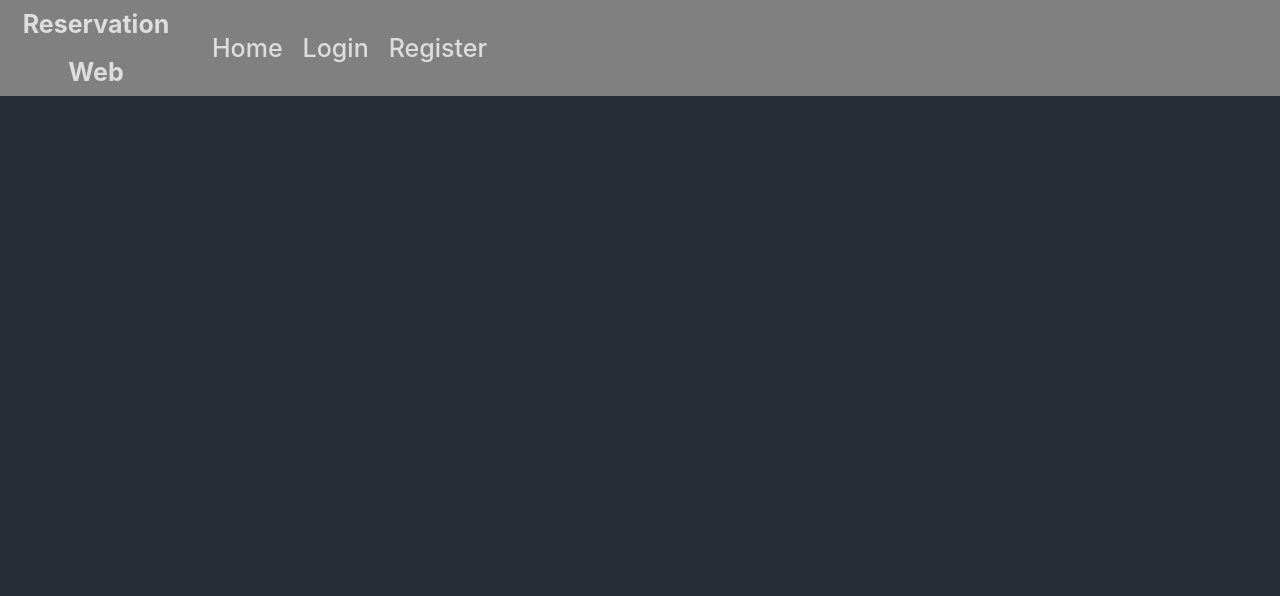
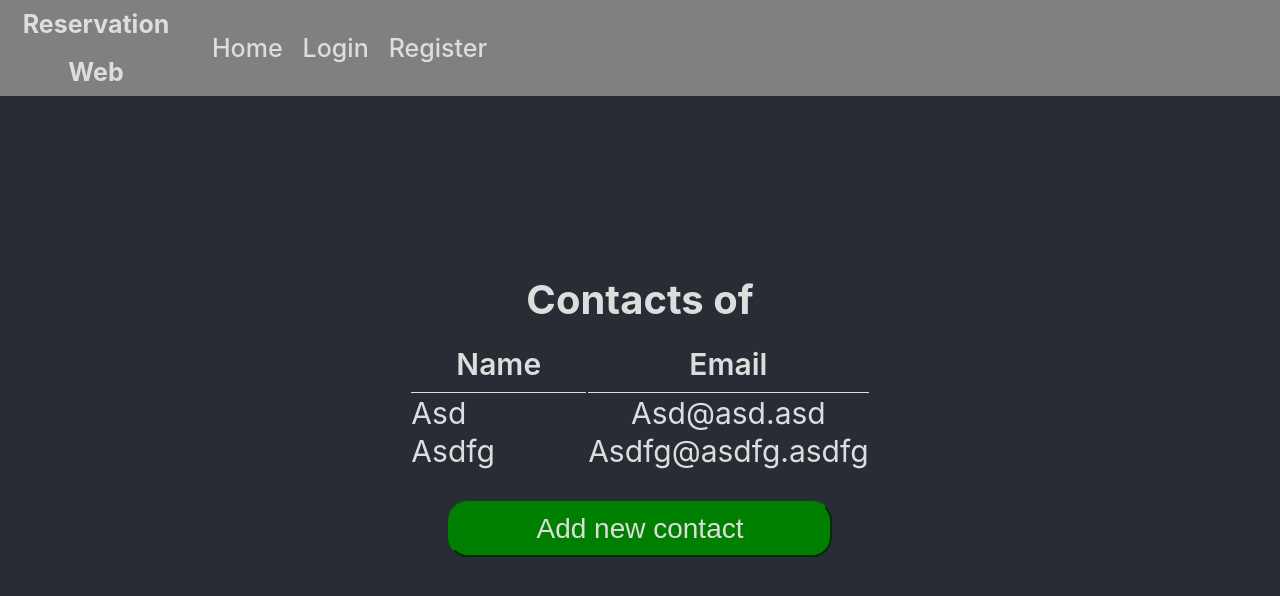
Before and after one commit to jesusmiguel123/ContactsApp, a React (Create React App) app in the folder frontend/: page /user/my-contacts in a window 1280 px wide. Shown: the top 596 px of the page. Built offline with nearby package versions, Linux system fonts and the light colour scheme.

Commit message:
Final Commit

```diff
--- a/frontend/src/App.jsx
+++ b/frontend/src/App.jsx
@@ -2,20 +2,23 @@ import './App.css';
 
 //import { Route, Routes, Link, Navigate, useNavigate } from 'react-router-dom';
 import { Route, Routes, Link, useNavigate } from 'react-router-dom';
+import { useState } from 'react';
 
 import Home from './Components/Home';
 import Login from './Components/Login';
 import Register from './Components/Register';
 
 import Profile from './Components/User/Profile';
+import Contacts from './Components/User/Contacts';
 
 import { useAuth } from './utils/useAuth';
-import { useState } from 'react';
+import useLocalStorage from './utils/useLocalStorage';
 
 const App = () => {
-  const [user, setUser] = useState(null);
+  const [getUser, , ] = useLocalStorage("user");
 
-  const { isAuth } = useAuth();
+  const [user, setUser] = useState(getUser() || null);
+
   /*
   const ProtectedRoute = ({ children }) => {
     const { isAuth } = useAuth();
@@ -40,9 +43,9 @@ const App = () => {
         <h1><Link to="/">Reservation Web</Link></h1>
         <nav>
           <ul>
-              { isAuth ?
-                <><li><Link to={`/${user}`}>Home</Link></li>
-                  <li><Link to={`/${user}/my-groups`}>My Groups</Link></li>
+              { user ?
+                <><li><Link to={"/user"}>Home</Link></li>
+                  <li><Link to={"/user/my-contacts"}>My Contacts</Link></li>
                   <li onClick={logouthandler} className="logout">Logout</li></>
               :
                 <><li><Link to="/">Home</Link></li>
@@ -53,12 +56,11 @@ const App = () => {
         </nav>
       </header>
       <Routes>
-        <Route path='/' element={<Home />} />
-        <Route path='/register' element={<Register />} />
-        <Route path='/login' element={<Login setUser={setUser} />} />
-        <Route path={`/${user}`} element={<Profile user={user} />}>
-          <Route path='my-groups' element={<><div>My groups</div></>} />
-        </Route>
+          <Route path="/" element={<Home />} />
+          <Route path="/register" element={<Register />} />
+          <Route path="/login" element={<Login setUser={setUser} />} />
+          <Route path="/user" element={<Profile user={user} />} />
+          <Route path="/user/my-contacts" element={<Contacts user={user} />} />
       </Routes>
     </>
   );
--- a/frontend/src/Components/Home.jsx
+++ b/frontend/src/Components/Home.jsx
@@ -1,6 +1,11 @@
+import '../Styles/Home.css';
+
 const Home = () => {
    return (
-      <div>Home</div>
+      <div className="home">
+         <h1>Welcome to Reservation Web</h1>
+         <p>This web offers you a way to connect with other users</p>
+      </div>
    );
 }
 
--- a/frontend/src/Components/Login.jsx
+++ b/frontend/src/Components/Login.jsx
@@ -47,7 +47,7 @@ const Login = ({ setUser }) => {
          setMessageRender(<div className='success'>{successIcon} {response}</div>);
          setMessage(true);
          setUser(username);
-         navigate(`/${username}`);
+         navigate("/user");
       }
    };
 
--- /dev/null
+++ b/frontend/src/Components/User/Contacts.jsx
@@ -0,0 +1,31 @@
+import '../../Styles/User/Contacts.css';
+//import { useEffect, useState } from 'react';
+
+const Contacts = ({ user }) => {
+   return (
+      <div className="contacts">
+         <h1>Contacts of {user}</h1>
+         <table>
+            <thead>
+               <tr>
+                  <th id="left">Name</th>
+                  <th id="center">Email</th>
+               </tr>
+            </thead>
+            <tbody>
+               <tr>
+                  <td>Asd</td>
+                  <td className="email">Asd@asd.asd</td>
+               </tr>
+               <tr>
+                  <td>Asdfg</td>
+                  <td className="email">Asdfg@asdfg.asdfg</td>
+               </tr>
+            </tbody>
+         </table>
+         <button className="add-contact">Add new contact</button>
+      </div>
+   );
+}
+
+export default Contacts;
--- a/frontend/src/Components/User/Profile.jsx
+++ b/frontend/src/Components/User/Profile.jsx
@@ -1,14 +1,69 @@
 //import { useParams, Outlet } from 'react-router-dom';
-import { Outlet } from 'react-router-dom';
+import '../../Styles/User/Profile.css';
+import { useEffect, useState } from 'react';
 
-const Profile = (props) => {
+const Profile = ({ user }) => {
    //const { username } = useParams();
+   //<Outlet />
+   const [data, setData] = useState({});
+   const [photo, setPhoto] = useState();
+
+   useEffect(() => {
+      loadData(user);
+      loadPhoto(user);
+   }, [user]);
+
+   const loadData = async (user) => {
+      try {
+         const res = await fetch(`${process.env.REACT_APP_API_URL}/api/v1/profile/${user}`);
+         if(!res.ok) {
+            console.log(res);
+         }
+         const data = await res.json();
+         setData(data.body);
+      } catch (error) {
+         console.log(error);
+      }
+   };
+
+   const loadPhoto = async (user) => {
+      try {
+         const res = await fetch(`${process.env.REACT_APP_API_URL}/api/v1/profile/photo/${user}`);
+         if(!res.ok) {
+            console.log(res);
+         }
+         const photo = await res.blob();
+         const src = URL.createObjectURL(photo);
+         setPhoto(src);
+      } catch (error) {
+         console.log(error);
+      }
+   };
+
    return (
-      <>
-         {props.user}
-         <Outlet />
-      </>
+      <div className="profile">
+         <h1>{user}</h1>
+         <table>
+            <tbody>
+               <tr className="row1">
+                  <td colSpan="4">
+                     <img src={photo} alt={user}/>
+                  </td>
+               </tr>
+               <tr>
+                  <th scope="row" id="field-name-profile">Name</th>
+                  <td>{data.name}</td>
+                  <th scope="row" id="field-name-profile">Lastname</th>
+                  <td>{data.lastname}</td>
+               </tr>
+               <tr className="row1">
+                  <th scope="row" colSpan="2">Email</th>
+                  <td colSpan="2">{data.email}</td>
+               </tr>
+            </tbody>
+         </table>
+      </div>
    );
+}
 
-}
 export default Profile;
--- /dev/null
+++ b/frontend/src/Styles/Home.css
@@ -0,0 +1,12 @@
+.home {
+   height: 80vh;
+   display: flex;
+   flex-direction: column;
+   justify-content: center;
+   align-items: center;
+   font-size: 28px;
+}
+
+.home p {
+   padding: 10px;
+}
--- /dev/null
+++ b/frontend/src/Styles/User/Contacts.css
@@ -0,0 +1,54 @@
+.contacts {
+   height: 80vh;
+   display: flex;
+   flex-direction: column;
+   justify-content: center;
+   align-items: center;
+   font-size: 30px;
+}
+
+.contacts h1 {
+   font-size: 40px;
+}
+
+.contacts table {
+   padding: 10px 0px 30px 0px;
+}
+
+.contacts table th {
+   border-bottom: 1px solid #DDD;
+}
+
+.contacts table th {
+   font-weight: 600;
+   padding: 10px 45px 10px 45px;
+}
+
+.contacts table thead #left {
+   text-align: left;
+}
+
+.contacts table thead #center {
+   text-align: center;
+}
+
+.contacts table tbody .email {
+   text-align: center;
+}
+
+.contacts .add-contact {
+   cursor: pointer;
+   width: 30%;
+   padding: 10px;
+   background-color: green;
+   border-color: green;
+   border-radius: 20px;
+   font-size: 28px;
+   color: #DDD;
+}
+
+.contacts .add-contact:hover {
+   background-color: #DDD;
+   border-color: green;
+   color: green;
+}
--- /dev/null
+++ b/frontend/src/Styles/User/Profile.css
@@ -0,0 +1,36 @@
+.profile {
+   height: 80vh;
+   display: flex;
+   flex-direction: column;
+   justify-content: center;
+   align-items: center;
+   font-size: 28px;
+}
+
+.profile table {
+   padding: 30px;
+}
+
+.profile table th {
+   font-weight: 600;
+   text-align: right;
+   padding: 15px;
+}
+
+.profile table #field-name-profile {
+   padding: 40px;
+}
+
+.profile .row1 th {
+   text-align: right;
+}
+
+.profile .row1 td {
+   text-align: center;
+}
+
+.profile table tr td img {
+   width: 240px;
+   height: 240px;
+   border-radius: 100%;
+}
--- a/frontend/src/utils/useAuth.jsx
+++ b/frontend/src/utils/useAuth.jsx
@@ -1,4 +1,5 @@
 import { createContext, useContext, useState } from 'react';
+import useLocalStorage from './useLocalStorage';
 
 const AuthContext = createContext();
 
@@ -8,16 +9,17 @@ export const useAuth = () => {
 }
 
 export const AuthProvider = ({ children }) => {
+   const [, setUser, removeUser] = useLocalStorage("user");
    const [isAuth, setAuth] = useState(false);
 
    const login = async (username, password) => {
-      console.log(username, password);
       const response = await sendData({
          username: username,
          password: password
       })
       if(response[1] === 200){
          setAuth(true);
+         setUser(username);
       }
       return response;
    }
@@ -45,6 +47,7 @@ export const AuthProvider = ({ children }) => {
 
    const logout = () => {
       setAuth(false);
+      removeUser();
    }
 
    return (
--- /dev/null
+++ b/frontend/src/utils/useLocalStorage.jsx
@@ -0,0 +1,17 @@
+const useLocalStorage = name => {
+   const getLocalStorage = () => {
+      const local = localStorage.getItem(name);
+      if(local != null){
+         return JSON.parse(local);
+      }
+      return null;
+   };
+
+   const setLocalStorage = value => localStorage.setItem(name, JSON.stringify(value));
+
+   const removeLocalStorage = () => localStorage.removeItem(name);
+
+   return [getLocalStorage, setLocalStorage, removeLocalStorage];
+}
+
+export default useLocalStorage;
```
Also changed, not shown: 2 other files (tests, documents, lock files or other folders).
